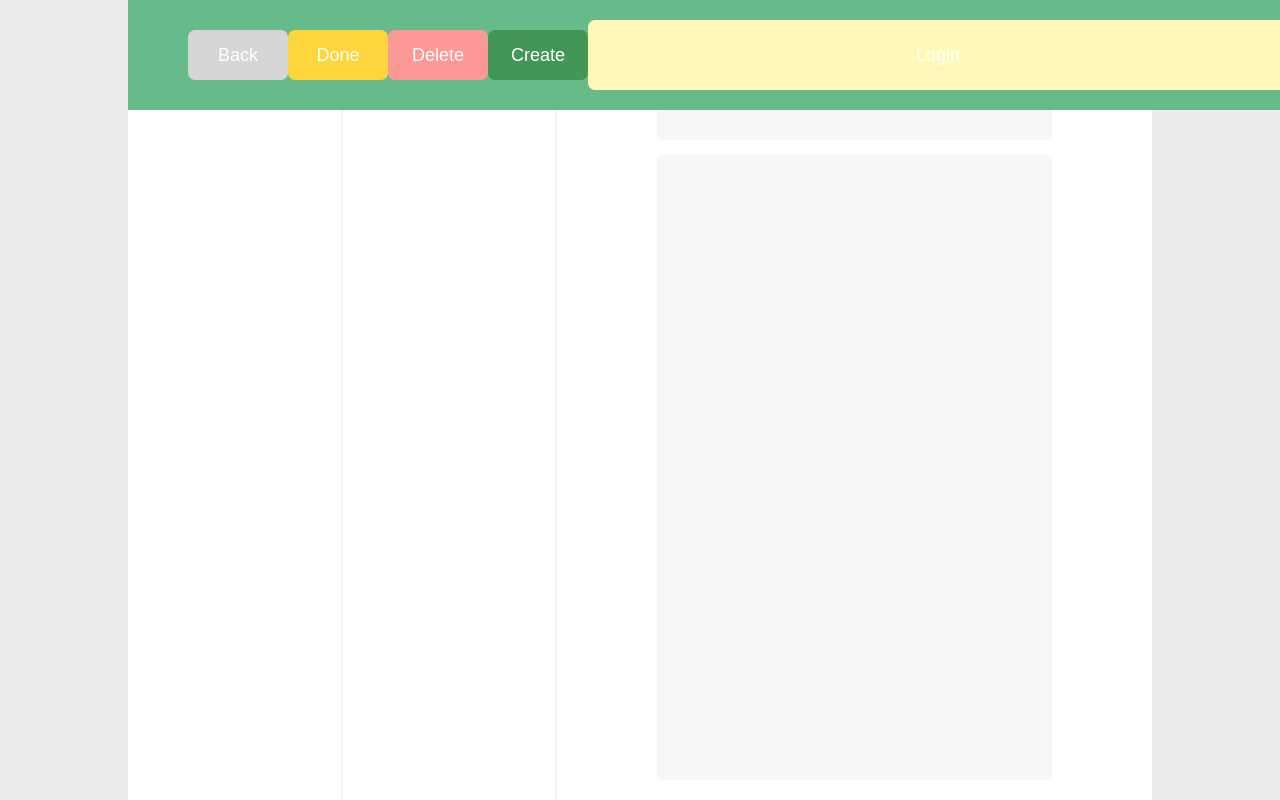
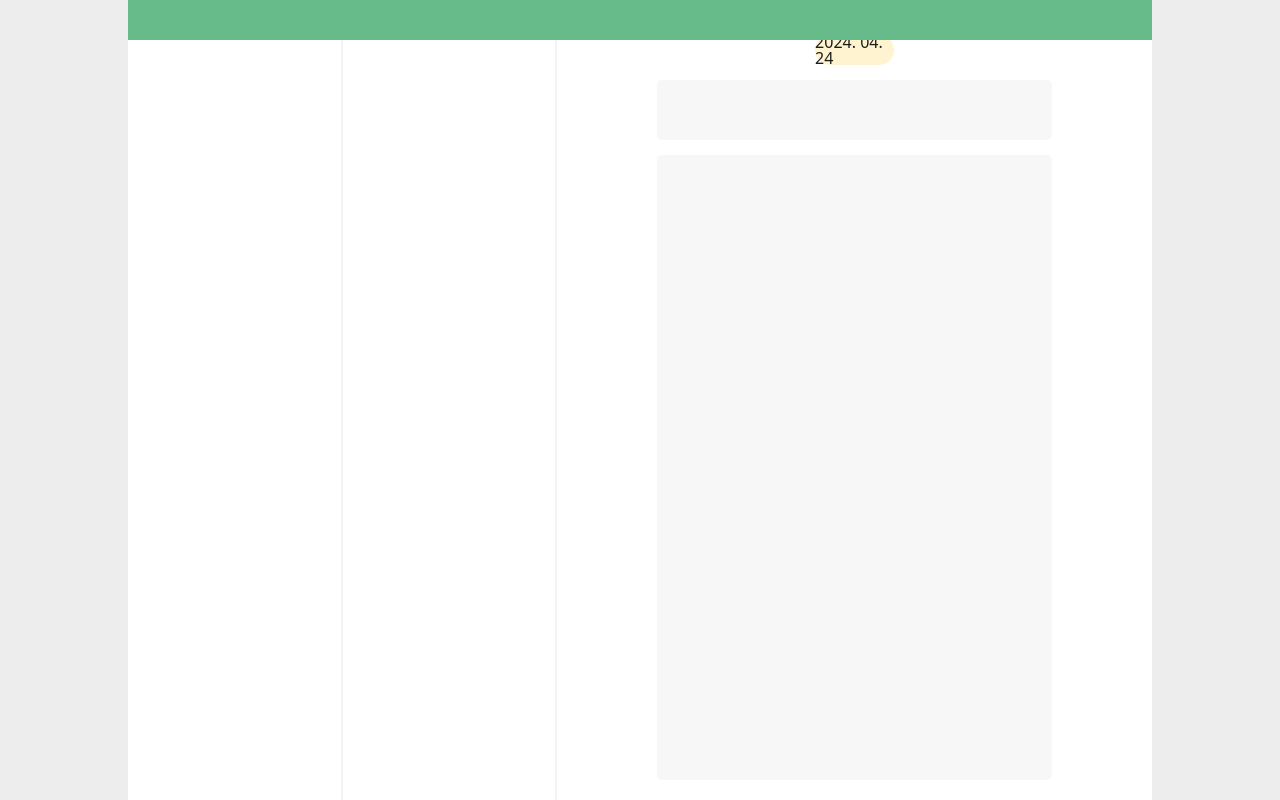
Before and after one commit to Jeongchanyeong/ToDo-List, a React (Create React App) app in the folder todo-list/: page / in a window 1280 px wide. Built offline with nearby package versions, Linux system fonts and the light colour scheme.

Commit message:
refactor: Header 컴포넌트 리팩토링

```diff
--- a/todo-list/src/common/Header.tsx
+++ b/todo-list/src/common/Header.tsx
@@ -1,36 +1,25 @@
 import styled from 'styled-components';
-import Button from './Button';
-
 const Wrapper = styled.div`
-  display: flex;
-  align-items: center;
-
   background-color: ${(props) => props.theme.bgColor.lightGreen};
   position: fixed;
-  width: 100%;
-  padding: 20px 60px;
-
-  top: 0;
+  width: 80%;
+  padding: 20px 0px;
 `;
 
-const Header = () => {
+const Title = styled.div`
+  font-size: 48px;
+  color: white;
+  text-align: center;
+`;
+
+interface HeaderProps {
+  title: string;
+}
+
+const Header = ({ title }: HeaderProps) => {
   return (
     <Wrapper>
-      <Button bgColor="default" width="medium" height="medium">
-        Back
-      </Button>
-      <Button bgColor="yellow" width="medium" height="medium">
-        Done
-      </Button>
-      <Button bgColor="red" width="medium" height="medium">
-        Delete
-      </Button>
-      <Button bgColor="darkGreen" width="medium" height="medium">
-        Create
-      </Button>
-      <Button bgColor="lightYellow" width="large" height="large">
-        Login
-      </Button>
+      <Title>{title}</Title>
     </Wrapper>
   );
 };
```
